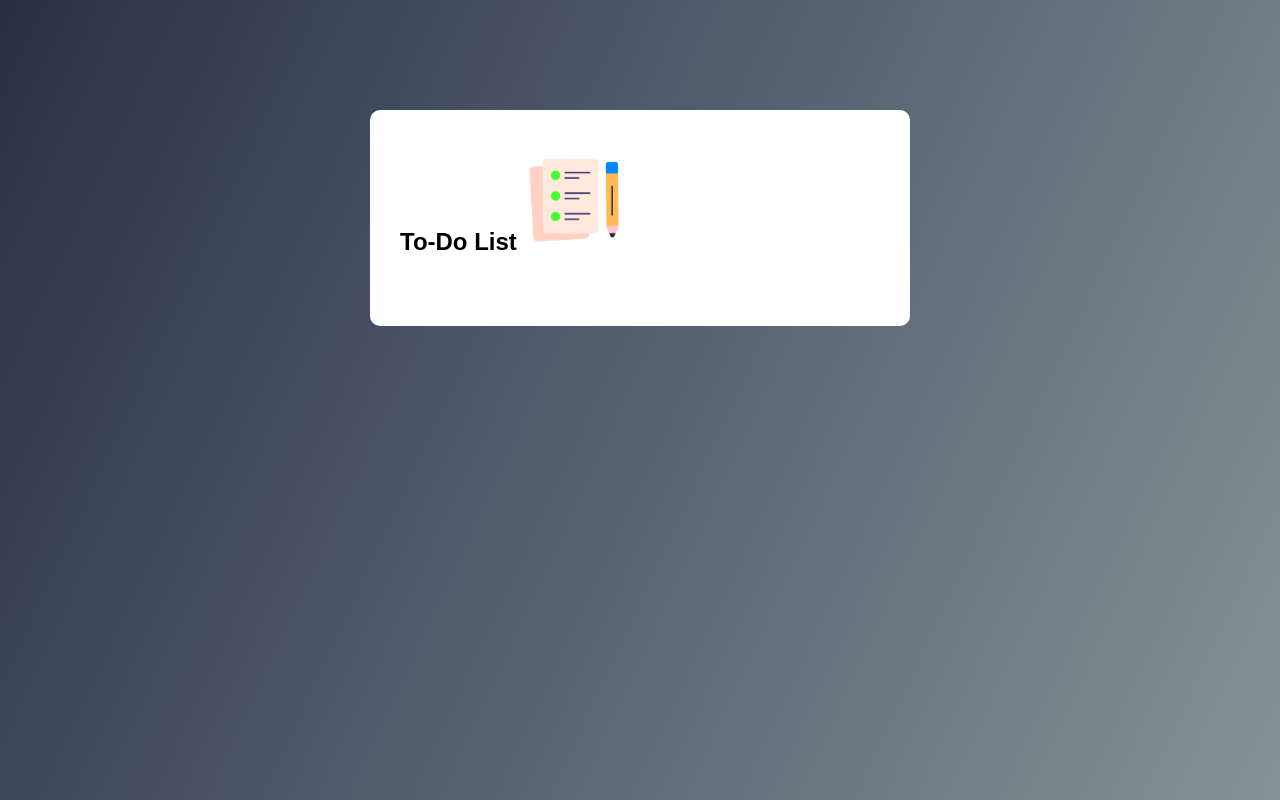
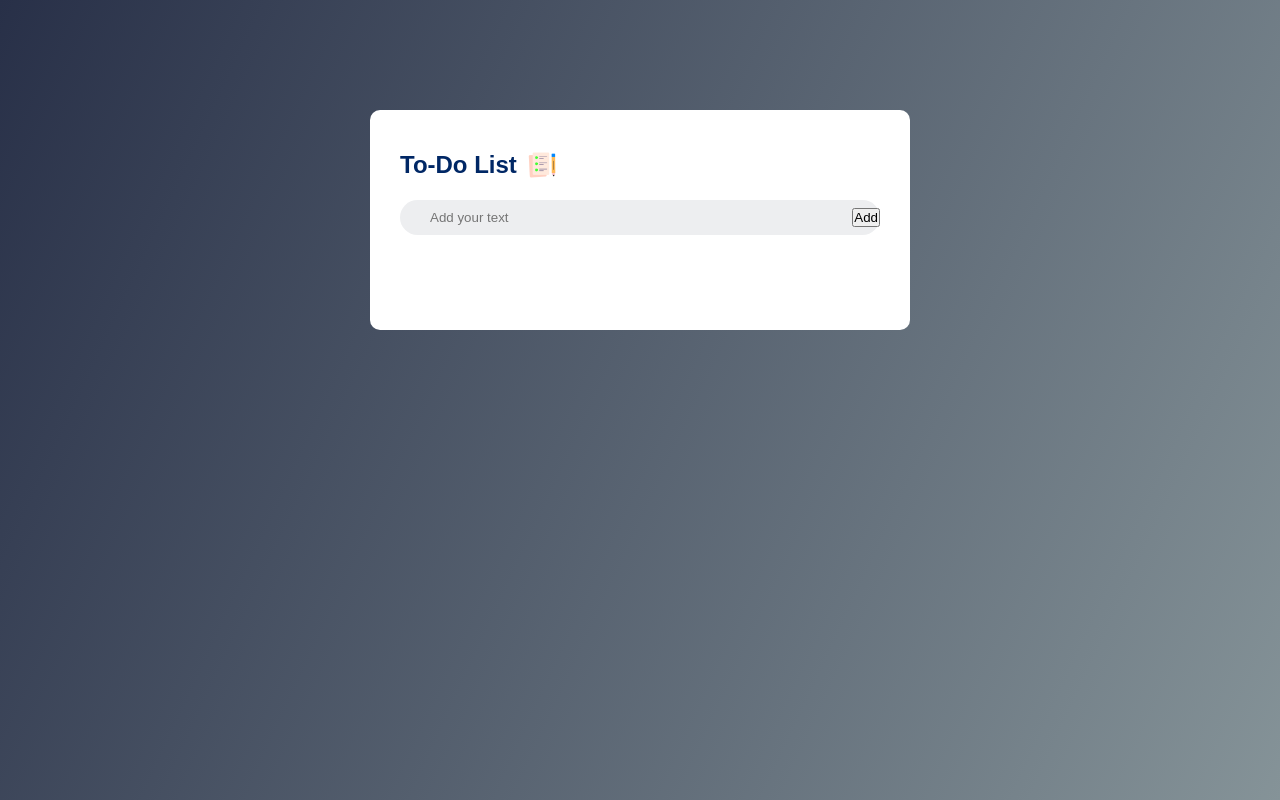
Before and after one commit to atlaryea/To-Do-app, a plain HTML site: page index.html in a window 1280 px wide. Drawn offline with Linux system fonts and the light colour scheme.

Commit message:
added and styled the input box

```diff
--- a/index.html
+++ b/index.html
@@ -10,6 +10,10 @@
     <div class="container">
         <div class="todo-app">
             <h2>To-Do List <img src="images/icon.png" alt=""></h2>
+            <div class="row">
+                <input type="text" id="input-box" placeholder="Add your text">
+                <button>Add</button>
+            </div>
         </div>
     </div>
 </body>
--- a/style.css
+++ b/style.css
@@ -18,3 +18,30 @@
     padding: 40px 30px 70px;
     border-radius: 10px;
 }
+.todo-app h2{
+    color: #002765;
+    display: flex;
+    align-items: center;
+    margin-bottom: 20px;
+}
+.todo-app h2 img{
+    width: 30px;
+    margin-left: 10px;
+}
+.row{
+    display: flex;
+    align-items: center;
+    justify-content: space-between;
+    background: #edeef0;
+    border-radius: 30px;
+    padding-left: 20px;
+    margin-bottom: 25px;
+}
+input{
+    flex: 1;
+    border: none;
+    outline: none;
+    background: transparent;
+    padding: 10px;
+    font-weight: 14px;
+}
```
